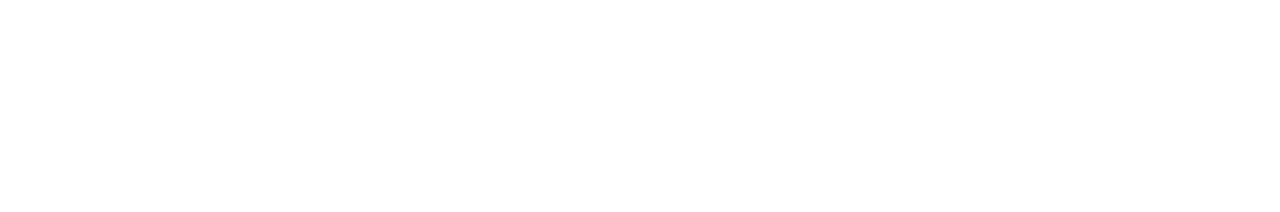
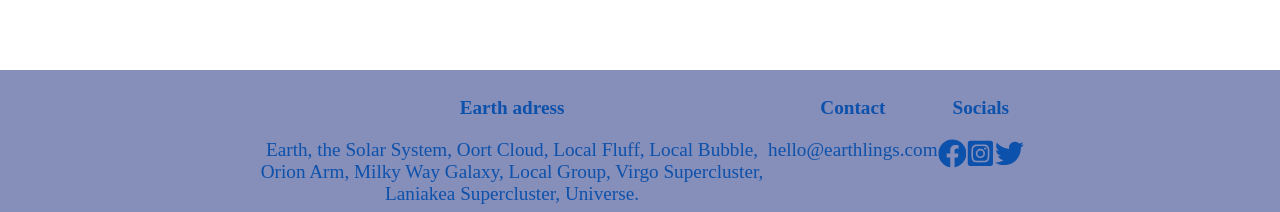
Before and after one commit to MrG-L/CelestialWonders, a React (Vite) app: page / in a window 1280 px wide. Shown: the part 2994-3206 px from the top of the page. Before the commit the page ends 2964 px from the top, so only its background shows below. Built offline with nearby package versions, Linux system fonts and the light colour scheme; the HTML template or start-up script is replaced by a standard one.

Commit message:
footer construction

```diff
--- a/package.json
+++ b/package.json
@@ -11,7 +11,8 @@
   "dependencies": {
     "node-sass": "^8.0.0",
     "react": "^18.2.0",
-    "react-dom": "^18.2.0"
+    "react-dom": "^18.2.0",
+    "react-icons": "^4.8.0"
   },
   "devDependencies": {
     "@types/react": "^18.0.28",
--- a/src/App.jsx
+++ b/src/App.jsx
@@ -1,12 +1,14 @@
 import './App.css';
-import NavBar from './components/NavBar/NavBar.jsx';
+import NavBar from './components/NavBar/NavBar';
 import CelestialList from './components/celestial-cards-home/CelestialList';
+import Footer from './components/footer/Footer';
 
 function App() {
   return (
     <div className="App">
       <NavBar />
       <CelestialList />
+      <Footer />
     </div>
   );
 }
--- /dev/null
+++ b/src/components/footer/Footer.css
@@ -0,0 +1,35 @@
+.Footer {
+  height: 20vh;
+  background-color: var(--second-color);
+  display: flex;
+  flex-direction: column;
+  margin-top: 100px;
+}
+
+.footer-columns-container {
+  display: flex;
+  justify-content: space-between;
+  width: 60%;
+  margin: auto;
+}
+
+.footer-column {
+  color: var(--main-color);
+  text-align: center;
+  font-size: 1.2em;
+}
+
+.footer-column h4 {
+  padding-top: 20px;
+  padding-bottom: 20px;
+}
+
+.social-links {
+  display: flex;
+  justify-content: space-around;
+  font-size: 1.5em;
+}
+
+.social-links a:hover {
+  color: var(--fourth-color);
+}
--- /dev/null
+++ b/src/components/footer/Footer.jsx
@@ -0,0 +1,41 @@
+import React from 'react';
+import './Footer.css';
+import { FaFacebook, FaInstagramSquare, FaTwitter } from 'react-icons/fa';
+
+function Footer() {
+  return (
+    <div className="Footer">
+      <div className="footer-columns-container">
+        <div className="footer-column footer-column-address">
+          <h4>Earth adress</h4>
+          <span>
+            Earth, the Solar System, Oort Cloud, Local Fluff, Local Bubble,
+            Orion Arm, Milky Way Galaxy, Local Group, Virgo Supercluster,
+            Laniakea Supercluster, Universe.
+          </span>
+        </div>
+        <div className="footer-column footer-column-contact">
+          <h4>Contact</h4>
+          <span>hello@earthlings.com</span>
+        </div>
+        <div className="footer-column footer-column-social">
+          <h4>Socials</h4>
+          <div className="social-links">
+            <a>
+              <FaFacebook />
+            </a>
+            <a>
+              <FaInstagramSquare />
+            </a>
+            <a>
+              <FaTwitter />
+            </a>
+          </div>
+        </div>
+      </div>
+      <p>Univers is pure bliss when you know where to look</p>
+    </div>
+  );
+}
+
+export default Footer;
```
Also changed, not shown: 1 other file (tests, documents, lock files or other folders).
